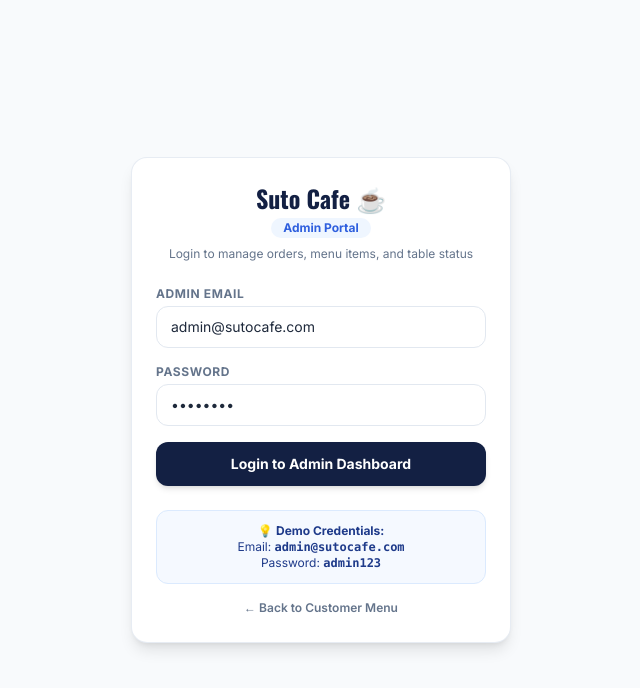
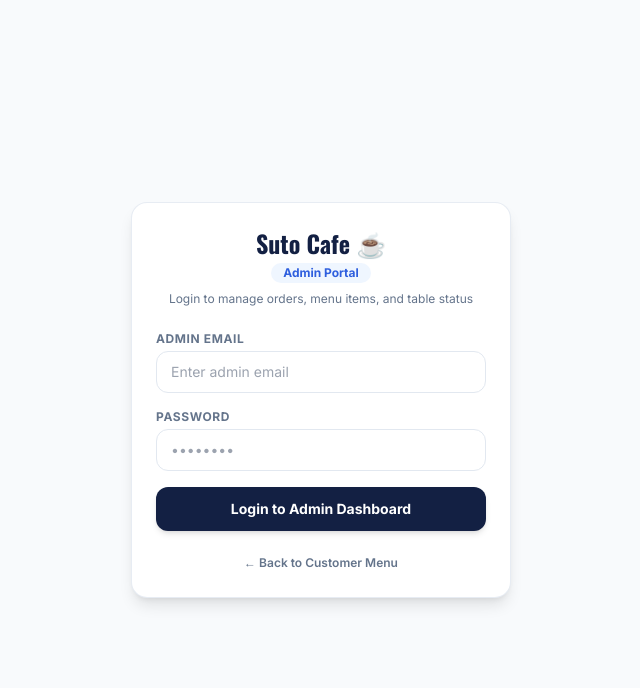
Before and after one commit to vishal7techh/Sutocafe, a React (Vite) app: page / in a window 1280 px wide. Both pictures are taken after a click on the button "🔐 Cafe Owner / Admin Login". Shown: the top 688 px of the page, without its empty margins (319-959 px from the left). Built offline with nearby package versions, Linux system fonts and the light colour scheme; no server answers; the HTML template or start-up script is replaced by a standard one.

Commit message:
remove credentials

```diff
--- a/src/data/menuData.ts
+++ b/src/data/menuData.ts
@@ -30,6 +30,7 @@ export const MENU_ITEMS: MenuItem[] = [
   { id: "b2", categoryId: "burgers", name: "Veggie Delight Burger", description: "Loaded vegetable patty, lettuce & sauces", price: 109, isVeg: true, isAvailable: true },
   { id: "b3", categoryId: "burgers", name: "Cheese Burger", description: "Classic veg patty burger with a melted cheese slice", price: 119, isVeg: true, isAvailable: true },
   { id: "b4", categoryId: "burgers", name: "Mexican Burger", description: "Spiced Mexican-style veg patty with jalapeños", price: 119, isVeg: true, isAvailable: true },
+  { id: "b5", categoryId: "burgers", name: "Cheese Slice (Add-On)", description: "Extra melted cheese slice", price: 15, isVeg: true, isAvailable: true },
 
   // Sandwich
   { id: "s1", categoryId: "sandwich", name: "Veg Grilled Sandwich", description: "Grilled bread packed with mixed vegetables", price: 89, isVeg: true, isAvailable: true },
@@ -37,12 +38,14 @@ export const MENU_ITEMS: MenuItem[] = [
   { id: "s3", categoryId: "sandwich", name: "Cheese Chutney Sandwich", description: "Mint chutney and melted cheese", price: 109, isVeg: true, isAvailable: true },
   { id: "s4", categoryId: "sandwich", name: "Corn Cheese Sandwich", description: "Sweet corn and cheese, grilled golden", price: 109, isVeg: true, isAvailable: true },
   { id: "s5", categoryId: "sandwich", name: "Vegetable Sandwich", description: "Fresh mixed vegetables and butter", price: 119, isVeg: true, isAvailable: true },
+  { id: "s6", categoryId: "sandwich", name: "Cheese Slice (Add-On)", description: "Extra melted cheese slice", price: 15, isVeg: true, isAvailable: true },
 
   // Fries
   { id: "f1", categoryId: "fries", name: "French Fries", description: "Classic salted crispy fries", price: 89, isVeg: true, isAvailable: true },
-  { id: "f2", categoryId: "fries", name: "Peri Peri French Fries", description: "Tossed in tangy peri peri seasoning", price: 89, isVeg: true, isAvailable: true },
+  { id: "f2", categoryId: "fries", name: "Peri Peri French Fries", description: "Tossed in tangy peri peri seasoning", price: 99, isVeg: true, isAvailable: true },
   { id: "f3", categoryId: "fries", name: "Tandoori Fries", description: "Smoky tandoori-spiced fries", price: 109, isVeg: true, isAvailable: true },
   { id: "f4", categoryId: "fries", name: "Cheese Fries", description: "Loaded with melted cheese", price: 109, isVeg: true, isAvailable: true },
+  { id: "f5", categoryId: "fries", name: "Cheese & Jalapeno Dip (Add-On)", description: "Creamy cheesy jalapeno dip", price: 15, isVeg: true, isAvailable: true },
 
   // Maggi
   { id: "m1", categoryId: "maggi", name: "Classic Maggi", description: "The everyday favourite, simply made", price: 79, isVeg: true, isAvailable: true },
@@ -62,6 +65,7 @@ export const MENU_ITEMS: MenuItem[] = [
   { id: "sn2", categoryId: "snacks", name: "Veg Pizza Pocket", description: "Pizza-filled crispy pocket", price: 89, isVeg: true, isAvailable: true },
   { id: "sn3", categoryId: "snacks", name: "Veg Potato Shot", description: "Bite-sized crispy potato snack", price: 89, isVeg: true, isAvailable: true },
   { id: "sn4", categoryId: "snacks", name: "Butter Cheesy Corn", description: "Buttered sweet corn with cheese", price: 119, isVeg: true, isAvailable: true },
+  { id: "sn5", categoryId: "snacks", name: "Cheese & Jalapeno Dip (Add-On)", description: "Creamy cheesy jalapeno dip", price: 15, isVeg: true, isAvailable: true },
 
   // Waffle
   { id: "w1", categoryId: "waffle", name: "Vanilla Waffle", description: "Warm Belgian waffle with vanilla", price: 199, isVeg: true, isAvailable: true },
@@ -78,7 +82,8 @@ export const MENU_ITEMS: MenuItem[] = [
   { id: "c4", categoryId: "combos", name: "Suto Special Combo", description: "Aloo Tikki Burger 1+1, Cold Coffee & French Fries", price: 239, isVeg: true, isAvailable: true },
 
   // Espresso
-  { id: "e1", categoryId: "espresso", name: "Hot Coffee", description: "Freshly brewed filter-style hot coffee", price: 49, isVeg: true, isAvailable: true },
+  { id: "e1", categoryId: "espresso", name: "Hot Coffee (Half)", description: "Freshly brewed filter-style hot coffee (half size)", price: 49, isVeg: true, isAvailable: true },
+  { id: "e1_f", categoryId: "espresso", name: "Hot Coffee (Full)", description: "Freshly brewed filter-style hot coffee (full size)", price: 89, isVeg: true, isAvailable: true },
   { id: "e2", categoryId: "espresso", name: "Espresso", description: "A classic single shot", price: 69, isVeg: true, isAvailable: true },
   { id: "e3", categoryId: "espresso", name: "Americano", description: "Espresso lengthened with hot water", price: 89, isVeg: true, isAvailable: true },
   { id: "e4", categoryId: "espresso", name: "Iced Americano", description: "Chilled espresso over ice", price: 109, isVeg: true, isAvailable: true },
--- a/src/pages/admin/AdminLoginPage.tsx
+++ b/src/pages/admin/AdminLoginPage.tsx
@@ -8,8 +8,8 @@ interface Props {
 }
 
 export function AdminLoginPage({ onLoginSuccess, onBackToCustomerView }: Props) {
-  const [email, setEmail] = useState("admin@sutocafe.com");
-  const [password, setPassword] = useState("admin123");
+  const [email, setEmail] = useState("");
+  const [password, setPassword] = useState("");
   const [error, setError] = useState<string | null>(null);
   const [loading, setLoading] = useState(false);
 
@@ -63,7 +63,7 @@ export function AdminLoginPage({ onLoginSuccess, onBackToCustomerView }: Props)
               required
               value={email}
               onChange={(e) => setEmail(e.target.value)}
-              placeholder="admin@sutocafe.com"
+              placeholder="Enter admin email"
               className="w-full rounded-xl border border-slate-200 px-3.5 py-2.5 text-sm focus:border-blueink focus:outline-none focus:ring-2 focus:ring-blue-100"
             />
           </div>
@@ -92,16 +92,9 @@ export function AdminLoginPage({ onLoginSuccess, onBackToCustomerView }: Props)
           </button>
         </form>
 
-        {/* Demo Helper Box */}
-        <div className="mt-6 rounded-xl border border-blue-100 bg-blue-50/60 p-3 text-center text-xs text-blue-900">
-          💡 <strong>Demo Credentials:</strong> <br />
-          Email: <code className="font-bold">admin@sutocafe.com</code> <br />
-          Password: <code className="font-bold">admin123</code>
-        </div>
-
         <button
           onClick={onBackToCustomerView}
-          className="mt-4 w-full text-center text-xs font-semibold text-slate-500 hover:underline"
+          className="mt-6 w-full text-center text-xs font-semibold text-slate-500 hover:underline"
         >
           ← Back to Customer Menu
         </button>
--- a/src/services/authService.ts
+++ b/src/services/authService.ts
@@ -50,7 +50,7 @@ export async function loginAdmin(email: string, pass: string): Promise<{ success
     return { success: true };
   }
 
-  return { success: false, error: "Invalid email or password. Use admin@sutocafe.com / admin123" };
+  return { success: false, error: "Invalid email or password." };
 }
 
 export function logoutAdmin() {
```
Also changed, not shown: 1 other file (tests, documents, lock files or other folders).
